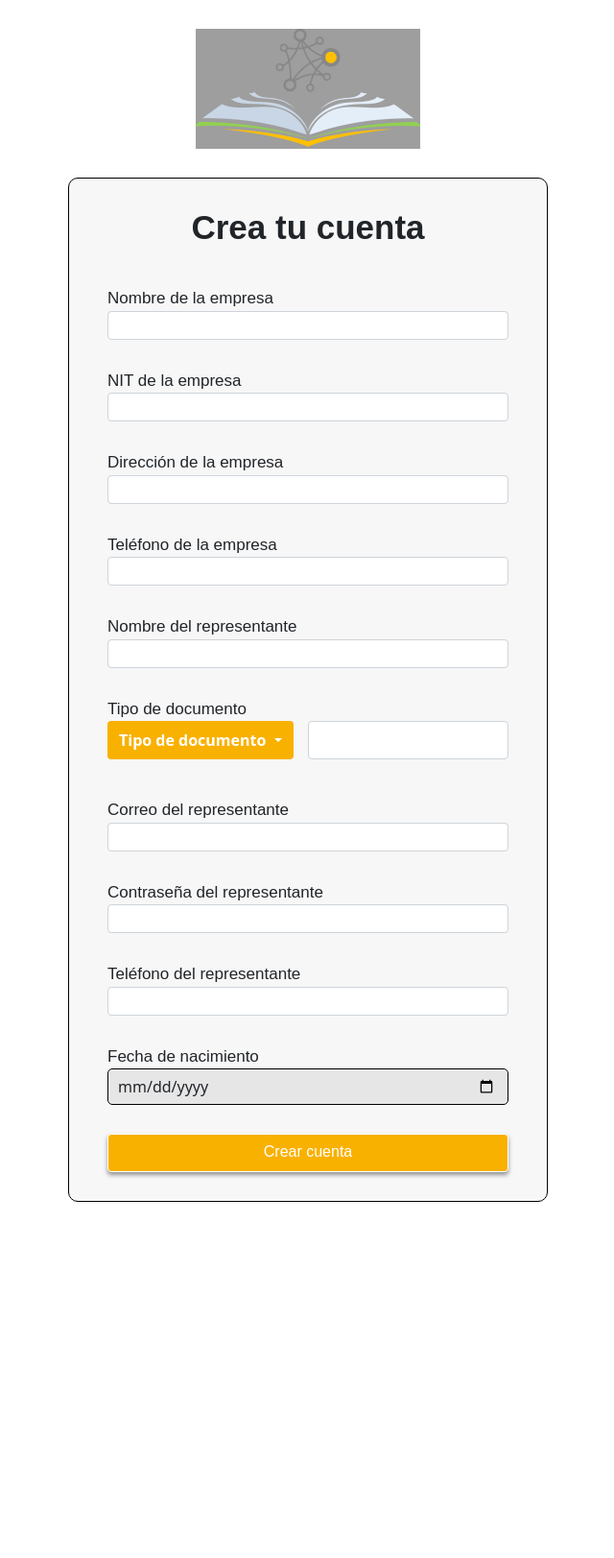
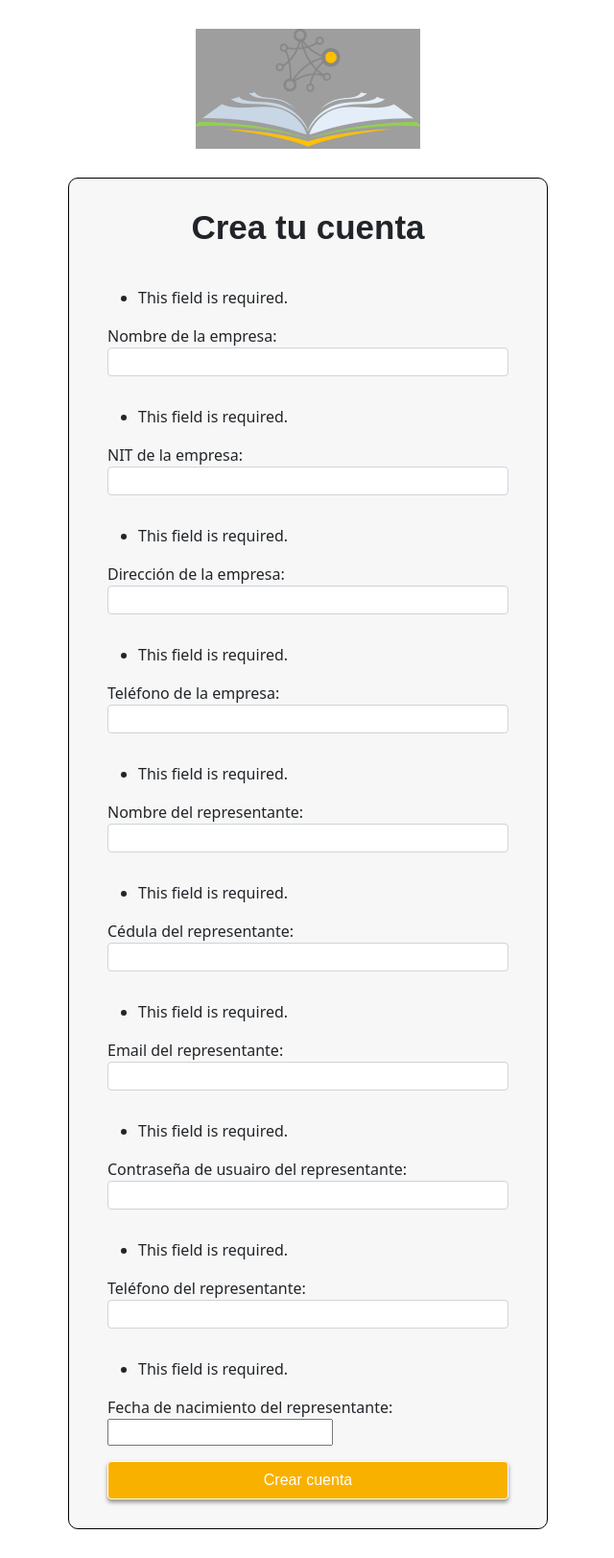
Before and after one commit to ICESI-PI1/First-delivery-KnowledgeFactory, a Django app: page /Registro/ in a window 1280 px wide. Shown: the whole page at 96% size, without its empty margins (319-959 px from the left). Before the commit the page ends 1252 px from the top, so only its background shows below. Run offline with Django 4.2, Linux system fonts and the light colour scheme; some libraries are stand-ins or nearby versions; grey boxes are pictures that could not be loaded.

Commit message:
fix(models.py, views.py, forms.py, test_app/urls.py, test_prject/urls.py, register.html): fixing registration post-merge.

```diff
--- a/test_app/forms.py
+++ b/test_app/forms.py
@@ -8,6 +8,34 @@
     password= forms.CharField(
         max_length=65,
         widget=forms.PasswordInput(attrs={'class': 'form-control enter_input'}))
+
+
+
+YEARS = [x for x in range(1940, 1)]
+
+class registerForm(forms.Form):
+    companyName = forms.CharField(label = "Nombre de la empresa", max_length = 50, widget = forms.TextInput(attrs={'class': 'form-control enter_input'}))
+
+    companyNit = forms.CharField(label = "NIT de la empresa", max_length=9, widget = forms.TextInput(attrs={'class': 'form-control enter_input'}))
+
+    companyAddress = forms.CharField(label = "Dirección de la empresa", max_length=300, widget = forms.TextInput(attrs={'class': 'form-control enter_input'}))
+
+    companyPhone = forms.CharField(label = "Teléfono de la empresa", max_length=15, widget = forms.TextInput(attrs={'class': 'form-control enter_input'}))
+
+    userName = forms.CharField(label = "Nombre del representante", max_length=50, widget = forms.TextInput(attrs={'class': 'form-control enter_input'}))
+
+    userCC = forms.CharField(label = "Cédula del representante", max_length=10, widget = forms.TextInput(attrs={'class': 'form-control enter_input'}))
+
+    userEmail = forms.EmailField(label = "Email del representante", max_length=100, widget=forms.EmailInput(attrs={'class': 'form-control enter_input'}))
+
+    userPassword = forms.CharField(label = "Contraseña de usuairo del representante", max_length=16, widget = forms.TextInput(attrs={'class': 'form-control enter_input'}))
+
+    userPhone = forms.CharField(label = "Teléfono del representante", max_length=15, widget = forms.NumberInput(attrs={'class': 'form-control enter_input'}))
+
+    #YYY-MMM-DDD
+    userBirthday = forms.DateField(label = "Fecha de nacimiento del representante")
+
+
 
 class editProfileForm(ModelForm):
     class Meta:
--- a/test_app/templates/test_app/Register.html
+++ b/test_app/templates/test_app/Register.html
@@ -21,56 +21,12 @@
         </div>
         <div id="container_registerAcc">
             <h1 class="title_text">Crea tu cuenta</h1>
-            <form method="POST">
+            <form action="/Registro/" method="POST">
                 {% csrf_token %}
-                <label for="" class="text_label_enter">Nombre de la empresa</label><br>
-                <input type="name" class="form-control enter_input">
+                {{ form.as_p }}
+                <input target="_self" class="btn btn register_button active" type="submit" style="background-color: #F9B100; color: #fff" value = 'Crear cuenta'>
+            </form>
 
-                <label for="" class="text_label_enter">NIT de la empresa</label><br>
-                <input type="number" class="form-control enter_input" style="-moz-appearance: textfield; -webkit-appearance: textfield; appearance: textfield;">
-
-                <label for="" class="text_label_enter">Dirección de la empresa</label><br>
-                <input type="text" class="form-control enter_input">
-
-                <label for="" class="text_label_enter">Teléfono de la empresa</label><br>
-                <input type="number" class="form-control enter_input" style="-moz-appearance: textfield; -webkit-appearance: textfield; appearance: textfield;">
-
-                <label for="" class="text_label_enter">Nombre del representante</label><br>
-                <input type="name" class="form-control enter_input">
-
-                <label for="" class="text_label_enter">Tipo de documento</label><br>
-                <div class="row-fluid" style="display: flex; justify-content: center;margin-bottom: 10px">
-                    <div class="col" style="margin:0px">
-                        <div class="dropdown">
-                            <button class="btn btn-secondary dropdown-toggle" type="button" data-bs-toggle="dropdown" aria-expanded="false" style="margin:0px;background-color: #F9B100;color: #fff; border: 0px; font-size: 16px;font-weight: bold; height:40px; width:auto">
-                              Tipo de documento
-                            </button>
-                            <ul class="dropdown-menu">
-                              <li><a class="dropdown-item" href="#">CC</a></li>
-                              <li><a class="dropdown-item" href="#">TI</a></li>
-                              <li><a class="dropdown-item" href="#">RC</a></li>
-                              <li><a class="dropdown-item" href="#">CE</a></li>
-                            </ul>
-                        </div>
-                    </div>
-                    <div class="col" style="align-items: center; display: flex;">
-                        <input type="name" class="form-control enter_input" style="height:40px">
-                    </div>
-                </div>
-
-                <label for="" class="text_label_enter">Correo del representante</label><br>
-                <input type="email" class="form-control enter_input">
-
-                <label for="" class="text_label_enter">Contraseña del representante</label><br>
-                <input type="password" class="form-control enter_input">
-
-                <label for="" class="text_label_enter">Teléfono del representante</label><br>
-                <input type="number" class="form-control enter_input" style="-moz-appearance: textfield; -webkit-appearance: textfield; appearance: textfield;">
-
-                <label for="" class="text_label_enter">Fecha de nacimiento</label><br>
-                <input type="date" min="2020-01-01" class="form-control date_input" style="border: 1px solid #000;border-radius: 5px;margin-bottom: 30px;background-color: #e6e6e6;padding-left: 10px;font-size: medium;">
-            </form>
-            <a href="" target="_self" class="btn btn register_button active" type="button" style="background-color: #F9B100; color: #fff">Crear cuenta</a>
         </div>
     </div>
     <script src="https://cdn.jsdelivr.net/npm/bootstrap@5.0.2/dist/js/bootstrap.bundle.min.js" integrity="sha384-MrcW6ZMFYlzcLA8Nl+NtUVF0sA7MsXsP1UyJoMp4YLEuNSfAP+JcXn/tWtIaxVXM" crossorigin="anonymous"></script>
--- a/test_app/urls.py
+++ b/test_app/urls.py
@@ -1,7 +1,9 @@
 from django.urls import path
 from . import views
+from django.contrib import admin
 
 urlpatterns = [
+    path('admin/', admin.site.urls),
     path('', views.LoginView.as_view(), name="signin"),
     path('Registro/', views.RegisterView.as_view(), name="register"),
     path('Inicio/',views.homePage, name="homePage"),
--- a/test_app/views.py
+++ b/test_app/views.py
@@ -5,7 +5,7 @@
 from django.db import IntegrityError
 from django.views.generic.base import View, TemplateView
 from test_app.models import Project, Company, User, Meeting
-from .forms import loginForm, editCompanyForm, editProfileForm, crateMeetingBinacle
+from .forms import loginForm, editCompanyForm, editProfileForm, crateMeetingBinacle, registerForm
 from django.contrib.auth.decorators import login_required
 from django.http import JsonResponse
 from django.views.decorators.http import require_GET
@@ -84,8 +84,41 @@
     projects=Project.objects.all()
     return render(req, 'test_app/MainPageEnterprise.html', {'projects':projects} )
 
-class HomePageView(TemplateView):
-    template_name="test_app/MainPageEnterprise.html"
+
+class RegisterView(TemplateView):
+    template_name="test_app/Register.html"
+    form_class = registerForm
+
+    def get(self, req):
+        form=self.form_class(req.POST)
+        message=''
+        return render(req, self.template_name, context={'form': form, 'message': message})
+
+    def post(self, req):
+        print(req.POST)
+        form=self.form_class(req.POST)
+
+        companyUser =  User.objects.create_user(email=req.POST['userEmail'],
+                                         password=req.POST['userPassword'],
+                                         fullname=req.POST['userName'],
+                                         cc=req.POST['userCC'],
+                                         birthday=req.POST['userBirthday'],
+                                         phoneNumberU=req.POST['userPhone']
+                                         )
+        print("user: ", companyUser.__str__())
+
+        company = Company.objects.create_company(nit=req.POST['companyNit'],
+                                                 name = req.POST['companyName'],
+                                                 phoneNumberC = req.POST['companyPhone'],
+                                                 address=req.POST['companyAddress'],
+                                                 user = companyUser
+                                                 )
+        print("compania", company.__str__())
+        companyUser.save()
+        company.save()
+        login(req, companyUser)
+        message=''
+        return redirect('homePage')
 
 #Profile view
 @login_required
--- a/test_project/urls.py
+++ b/test_project/urls.py
@@ -20,7 +20,6 @@
 from django.conf.urls.static import static
 
 urlpatterns = [
-    path('admin/', admin.site.urls),
     path('', include('test_app.urls')),
 #path('', views.login),
 ]+ static(settings.MEDIA_URL, document_root=settings.MEDIA_ROOT)
```
Also changed, not shown: test_app/models.py (+18 -1 lines), db.sqlite3.
